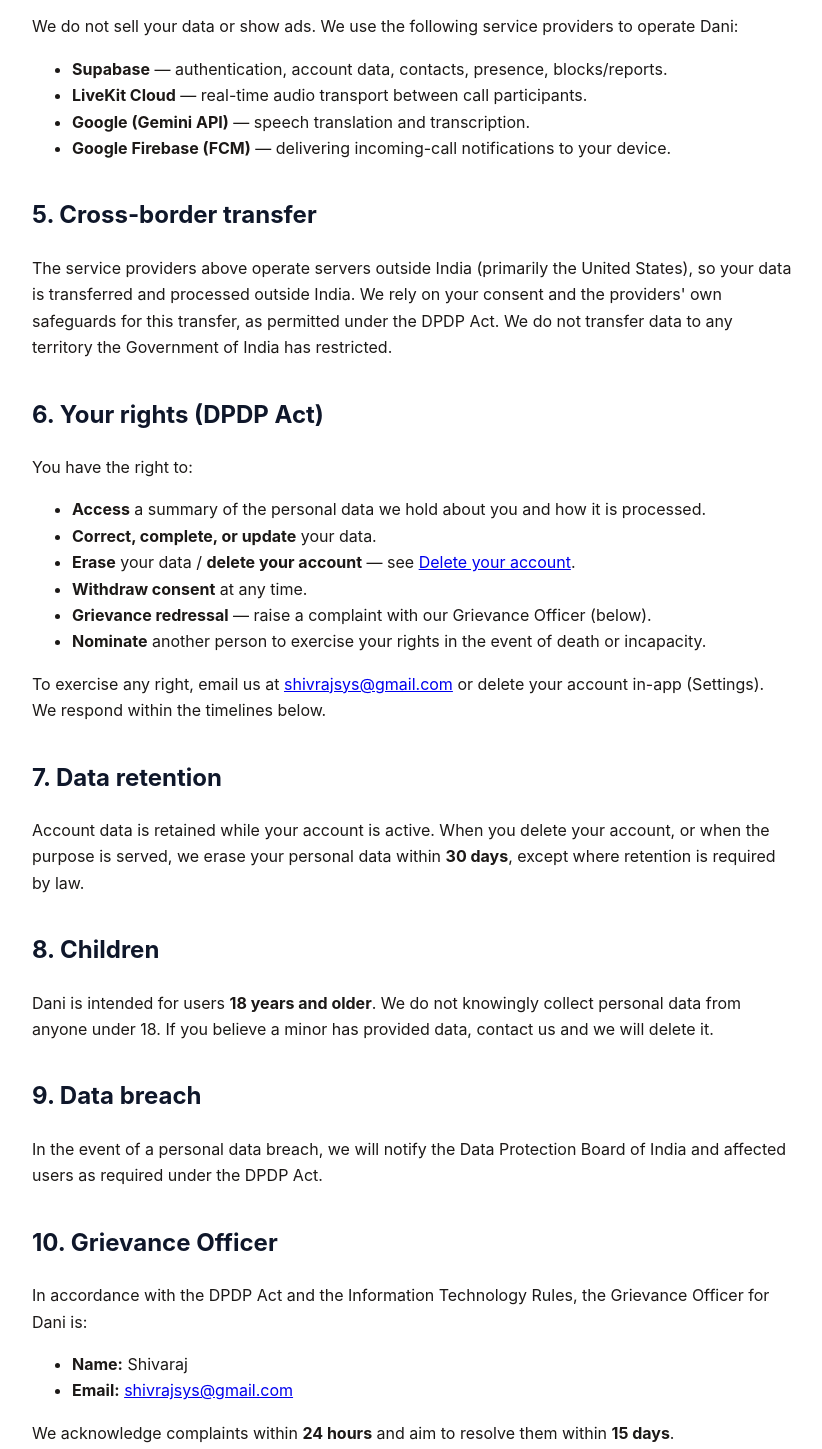
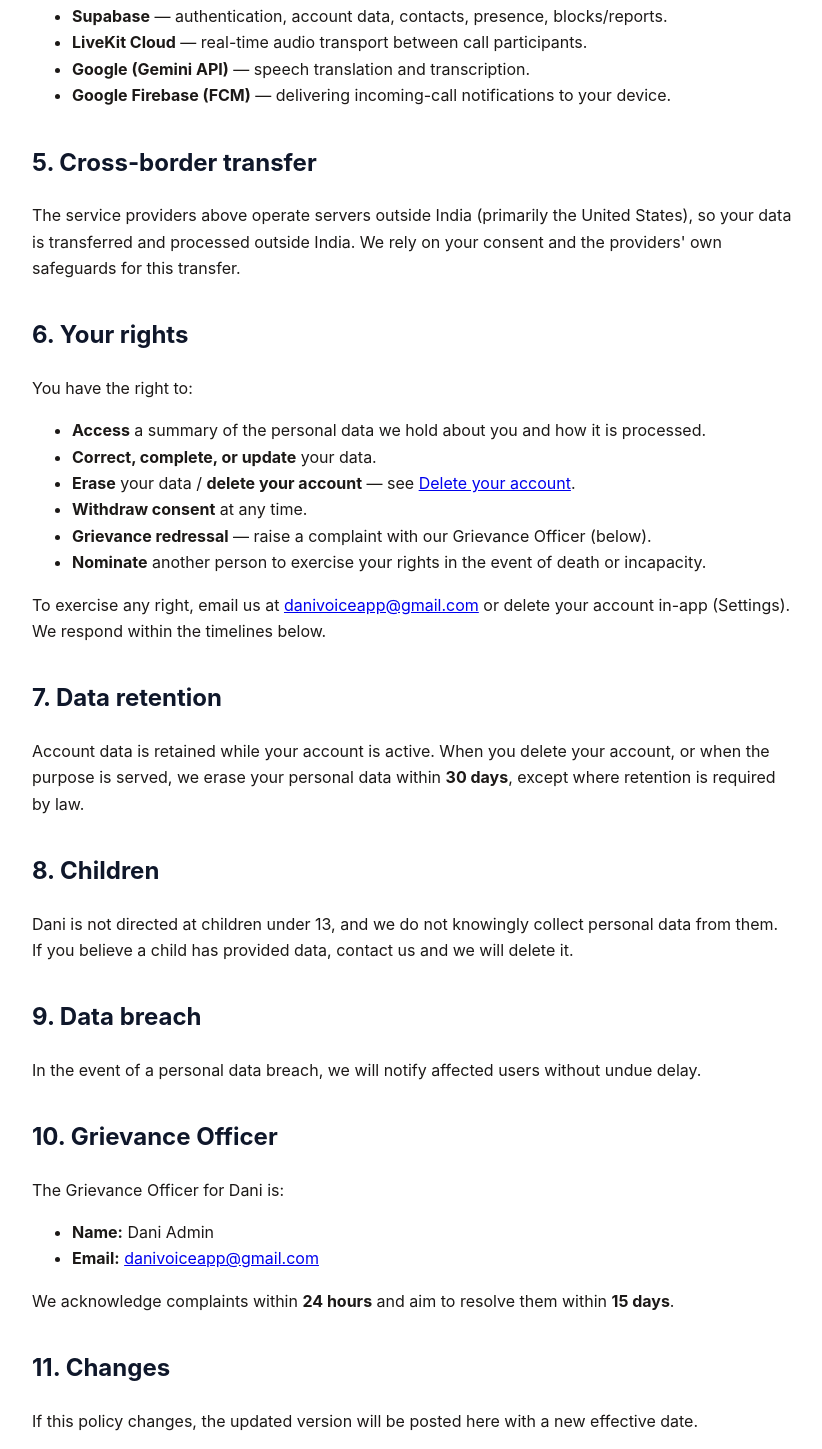
Before and after one commit to shivaraj-arch/dani-privacy, a plain HTML site: page index.html in a window 1280 px wide. Shown: the part 1306-2755 px from the top of the page, without its empty margins (228-1050 px from the left). Drawn offline with Linux system fonts and the light colour scheme.

Commit message:
Grievance Officer = Dani Admin (danivoiceapp@gmail.com); children under 13; remove statute/rule citations

```diff
--- a/index.html
+++ b/index.html
@@ -22,10 +22,7 @@
 <p class="updated">Effective date: 5 July 2026 · Applies to the Dani Android app (com.dani.translator)</p>
 
 <p>Dani is a real-time voice translation app. This policy explains what personal data we
-handle, why, the legal basis, who we share it with, and the rights you have — including under
-India's <b>Digital Personal Data Protection Act, 2023 (DPDP Act)</b> and the Information
-Technology Rules. For the purposes of the DPDP Act, the operator of Dani is the
-<b>Data Fiduciary</b>.</p>
+handle, why, the legal basis, who we share it with, and the rights you have.</p>
 
 <h2>1. Information we collect</h2>
 <table>
@@ -67,10 +64,9 @@
 <h2>5. Cross-border transfer</h2>
 <p>The service providers above operate servers outside India (primarily the United States), so
 your data is transferred and processed outside India. We rely on your consent and the providers'
-own safeguards for this transfer, as permitted under the DPDP Act. We do not transfer data to any
-territory the Government of India has restricted.</p>
+own safeguards for this transfer.</p>
 
-<h2>6. Your rights (DPDP Act)</h2>
+<h2>6. Your rights</h2>
 <p>You have the right to:</p>
 <ul>
   <li><b>Access</b> a summary of the personal data we hold about you and how it is processed.</li>
@@ -81,7 +77,7 @@
   <li><b>Grievance redressal</b> — raise a complaint with our Grievance Officer (below).</li>
   <li><b>Nominate</b> another person to exercise your rights in the event of death or incapacity.</li>
 </ul>
-<p>To exercise any right, email us at <a href="mailto:shivrajsys@gmail.com">shivrajsys@gmail.com</a>
+<p>To exercise any right, email us at <a href="mailto:danivoiceapp@gmail.com">danivoiceapp@gmail.com</a>
 or delete your account in-app (Settings). We respond within the timelines below.</p>
 
 <h2>7. Data retention</h2>
@@ -90,20 +86,17 @@
 is required by law.</p>
 
 <h2>8. Children</h2>
-<p>Dani is intended for users <b>18 years and older</b>. We do not knowingly collect personal
-data from anyone under 18. If you believe a minor has provided data, contact us and we will
-delete it.</p>
+<p>Dani is not directed at children under 13, and we do not knowingly collect personal data from
+them. If you believe a child has provided data, contact us and we will delete it.</p>
 
 <h2>9. Data breach</h2>
-<p>In the event of a personal data breach, we will notify the Data Protection Board of India and
-affected users as required under the DPDP Act.</p>
+<p>In the event of a personal data breach, we will notify affected users without undue delay.</p>
 
 <h2>10. Grievance Officer</h2>
-<p>In accordance with the DPDP Act and the Information Technology Rules, the Grievance Officer for
-Dani is:</p>
+<p>The Grievance Officer for Dani is:</p>
 <ul>
-  <li><b>Name:</b> Shivaraj</li>
-  <li><b>Email:</b> <a href="mailto:shivrajsys@gmail.com">shivrajsys@gmail.com</a></li>
+  <li><b>Name:</b> Dani Admin</li>
+  <li><b>Email:</b> <a href="mailto:danivoiceapp@gmail.com">danivoiceapp@gmail.com</a></li>
 </ul>
 <p>We acknowledge complaints within <b>24 hours</b> and aim to resolve them within
 <b>15 days</b>.</p>
@@ -112,6 +105,6 @@
 <p>If this policy changes, the updated version will be posted here with a new effective date.</p>
 
 <h2>12. Contact</h2>
-<p>Questions or requests: <a href="mailto:shivrajsys@gmail.com">shivrajsys@gmail.com</a></p>
+<p>Questions or requests: <a href="mailto:danivoiceapp@gmail.com">danivoiceapp@gmail.com</a></p>
 </body>
 </html>
```
Also changed, not shown: delete-account.html (+2 -2 lines), terms.html (+9 -14 lines).
